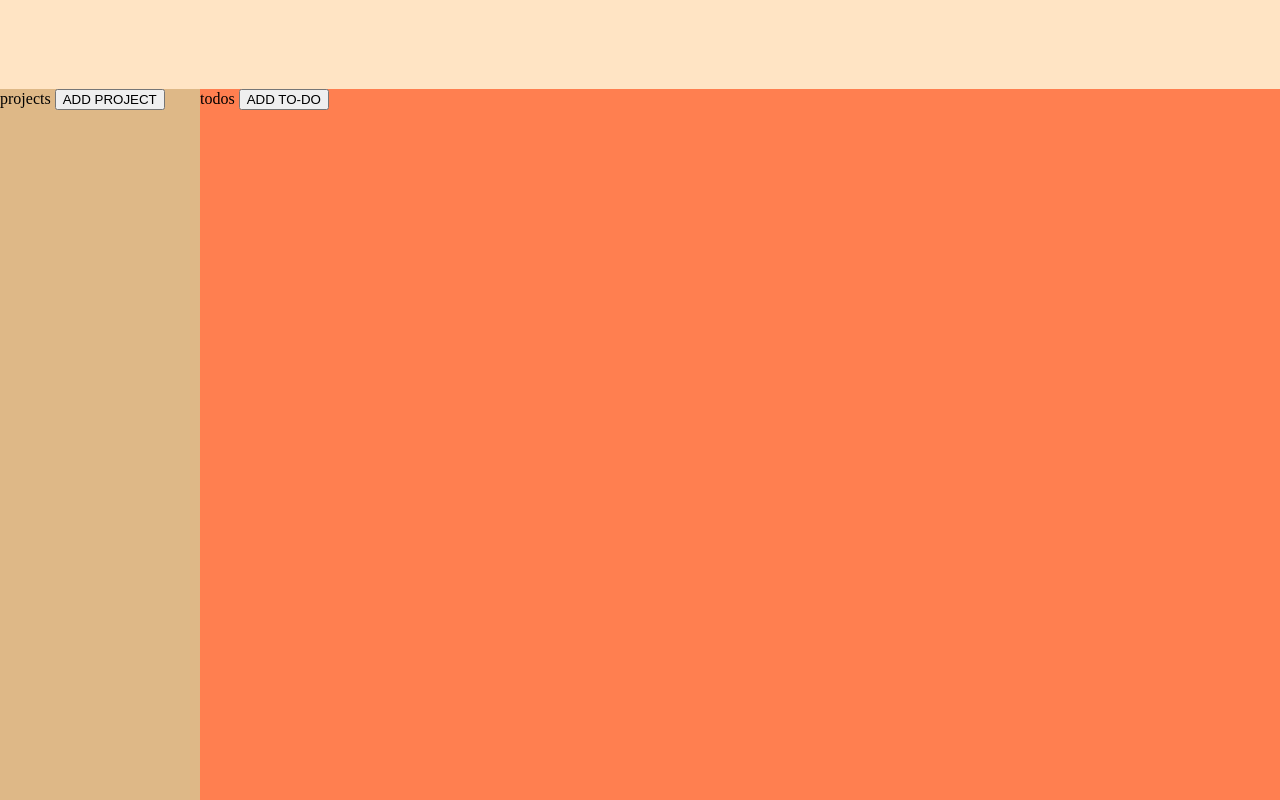
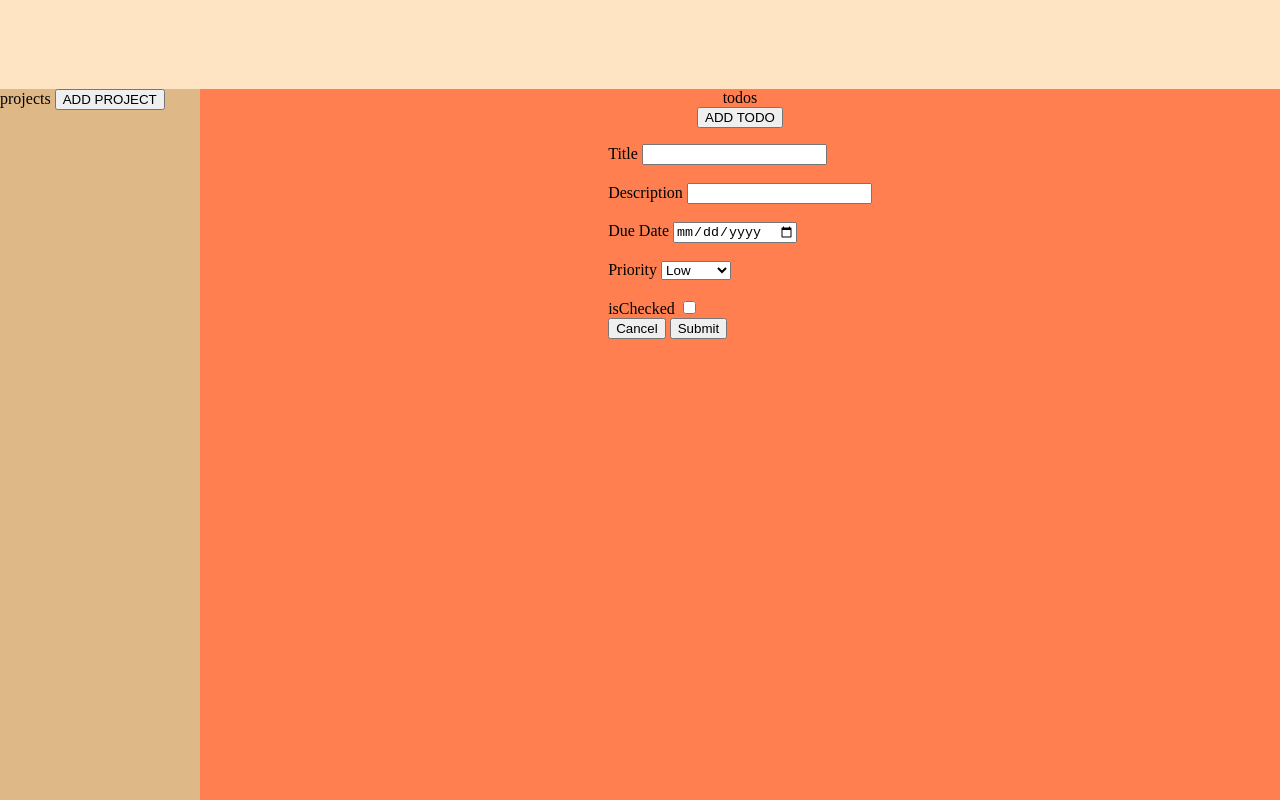
Before and after one commit to Gepoverlow/ToDo-List, a website built with webpack: page dist/index.html in a window 1280 px wide. Built offline with nearby package versions, Linux system fonts and the light colour scheme.

Commit message:
added basic ui

```diff
--- /dev/null
+++ b/src/domCreator.js
@@ -0,0 +1,14 @@
+// const todoContainer = document.getElementById("container-todos");
+
+// function addInfo() {
+//   //
+//   let todoDiv = document.createElement("div");
+//   todoDiv.classList.add("todoForm");
+//   todoContainer.appendChild(todoDiv);
+//   //
+//   let todoForm = document.createElement("form");
+//   todoDiv.appendChild(todoForm);
+//   //
+// }
+
+// export { addInfo };
--- a/src/index.js
+++ b/src/index.js
@@ -1 +1,24 @@
-console.log("its working");
+import { ToDo } from "./todoCreator";
+import { addInfo } from "./domCreator";
+
+("use strict");
+
+const addTodoButton = document.getElementById("btn-add-todo");
+
+addTodoButton.addEventListener("click", function () {
+  addInfo();
+});
+
+const projectArray = [];
+
+const test = new ToDo(
+  "testTitle",
+  "testDescription",
+  "testDate",
+  "testPriority",
+  false
+);
+
+projectArray.push(test);
+
+console.log(projectArray);
--- /dev/null
+++ b/src/todoCreator.js
@@ -0,0 +1,13 @@
+"use strict";
+
+class ToDo {
+  constructor(title, description, dueDate, priority, isChecked) {
+    this.title = title;
+    this.description = description;
+    this.dueDate = dueDate;
+    this.priority = priority;
+    this.isChecked = isChecked;
+  }
+}
+
+export { ToDo };
```
Also changed, not shown: dist/index.html, dist/main.js, dist/style.css, src/projectCreator.js (added).
